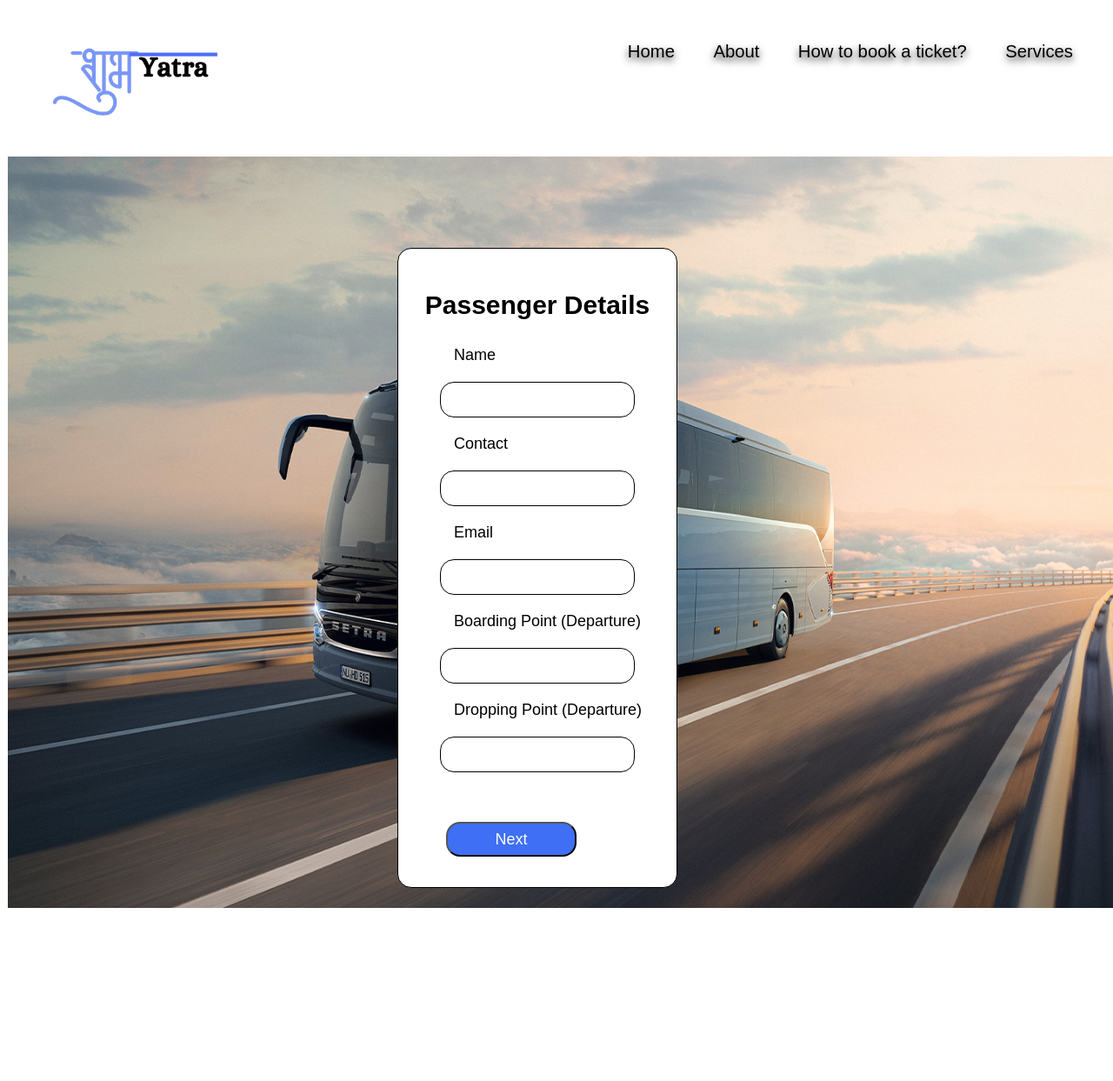
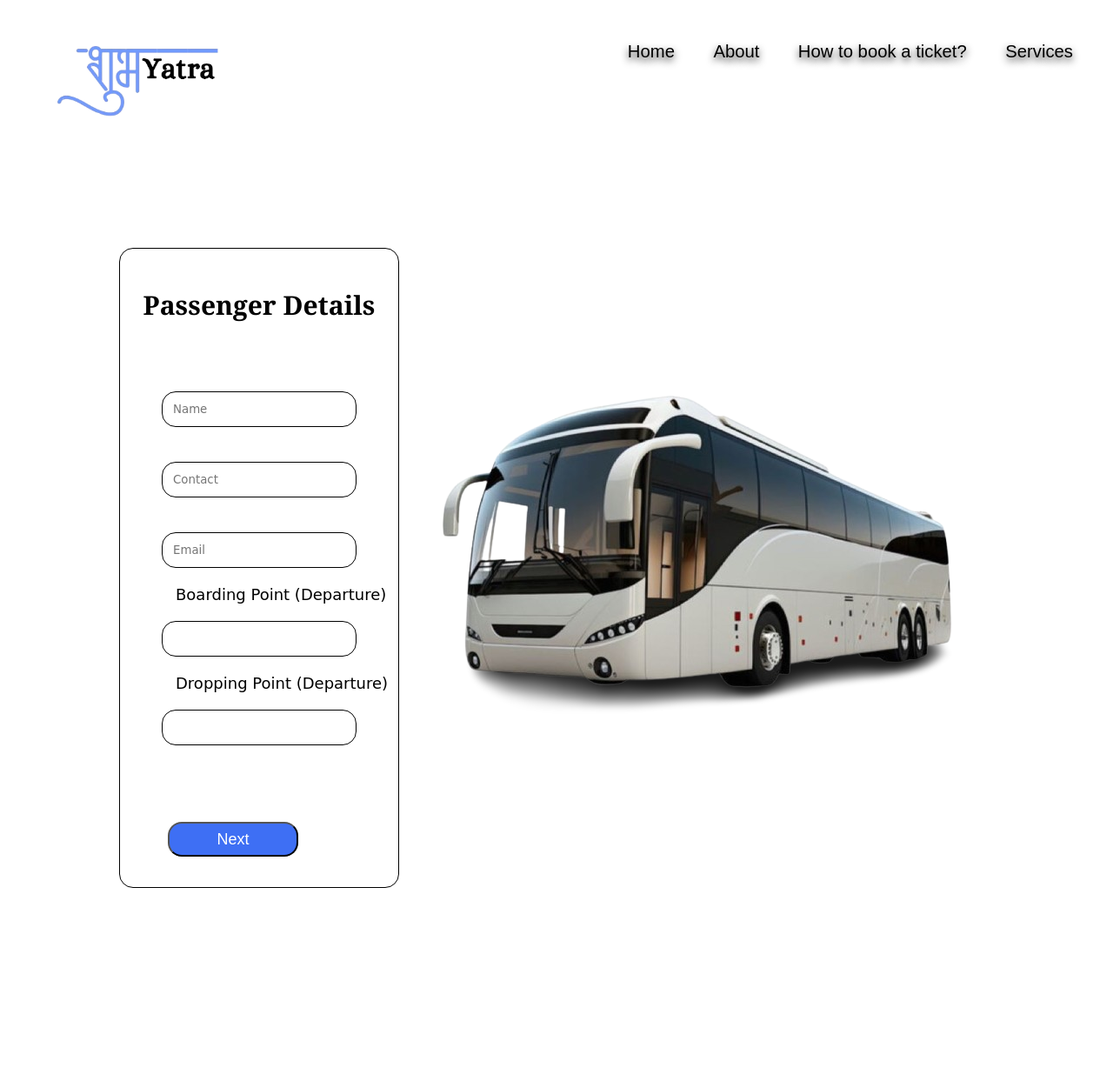
Before and after one commit to Priyanka-Kadel/Bus-Ticket-Booking-System, a Django app: page /backend/create-passenger/1/ in a window 1280 px wide. Shown: the top 1243 px of the page at 87% size. Run offline with Django 5.2, Linux system fonts and the light colour scheme; data that the repository does not hold is empty.

Commit message:
Change in frontend design

```diff
--- a/static/css/passenger_details.css
+++ b/static/css/passenger_details.css
@@ -92,15 +92,17 @@ body {
 .black-panel2 {
     position: absolute;
     top: 105px;
-    left: 35%;
+    left: 10%;
     width: 25%;
     height: 85%;
     background-color:white;
+    background: none;
     border-radius: 16px;
     display: flex;
     flex-direction: column;
     align-items: center;
     justify-content: center;
+
     border:1px solid black;
 
 }
@@ -111,12 +113,26 @@ body {
     left: 9px; /* Adjust this value based on your layout */
     width: 100%;
     height: 45%;
-    background-color: white;
-    border-radius: 12px;
+    border-radius: 16px;
     display: flex;
     flex-direction: column;
     align-items: center;
     justify-content: center;
+
+}
+.image-container{
+    position: absolute;
+    top: 246px;
+    left: 55%;
+    width: 15%;
+    height: 40%;
+    background-color:white;
+    border-radius: 16px;
+    display: flex;
+    flex-direction: column;
+    align-items: center;
+    justify-content: center;
+
 
 }
 
@@ -127,6 +143,7 @@ body {
     text-align: center;
     margin-top: -605px;
     position: absolute;
+    font-family: Georgia, serif;
 }
 
 .ul{
@@ -144,6 +161,8 @@ body {
             background-color: white;
             margin-left: 15%;
             border-radius: 16px;
+            background: none;
+            font-family: cursive;
         }
     .next-button {
     background-color: #3e6ff4;
@@ -173,4 +192,5 @@ body {
     margin-bottom: -10px;
     margin-left: 20%;
     font-size: bold;
+    font-family: cursive;
 }
--- a/templates/passenger_details.html
+++ b/templates/passenger_details.html
@@ -18,6 +18,13 @@
             <img src='/static/images/logo.png' alt="Logo" class="logo">
         </div>
 
+        <div class="image-container">
+            <!--  image -->
+            <img src='/static/images/365 copy.png' alt="image" class="image">
+        </div>
+
+
+
         <!-- Navigation bar -->
         <div class="navbar">
             <!-- Navigation links -->
@@ -29,7 +36,7 @@
             </ul>
         </div>
         <div class="right-panel">
-            <img src="/static/images/bg.jpg" alt="Description of the image" width="100%" height="100%">
+            <!-- <img src="/static/images/bg.jpg" alt="Description of the image" width="100%" height="100%"> -->
         <div class="black-panel2">
             <h1 class="panel-heading">Passenger Details</h1>
 
@@ -39,35 +46,33 @@
             <form method="post" action="{% url 'create-passenger' route.id%}">
                 {% csrf_token %}
 
-                <!-- Label and input for Name -->
+                <!-- Input for Name -->
                 <div class="form-group">
-                    <label for="name" class="input-label">Name</label>
-                    <input type="text" name="name" id="name" class="entry-box" required>
+                    <input type="text" name="name" id="name" class="entry-box" placeholder="Name" required>
                 </div>
 
-                <!-- Label and input for Contact -->
+                <!-- Input for Contact -->
                 <div class="form-group">
-                    <label for="contact" class="input-label">Contact</label>
-                    <input type="text" name="contact" id="contact" class="entry-box" required>
+                    <input type="text" name="contact" id="contact" class="entry-box" placeholder="Contact" required>
                 </div>
 
-                <!-- Label and input for Email -->
+                <!-- Input for Email -->
                 <div class="form-group">
-                    <label for="email" class="input-label">Email</label>
-                    <input type="email" name="email" id="email" class="entry-box" required>
+                    <input type="email" name="email" id="email" class="entry-box" placeholder="Email" required>
                 </div>
 
-                <!-- Label and input for Boarding Point (Departure) -->
+                <!-- Input for Boarding Point (Departure) -->
                 <div class="form-group">
                     <label for="boarding-point" class="input-label">Boarding Point (Departure)</label>
-                    <input type="text" name="from_location" class="entry-box" value='{{route.from_location}}'>
+                    <input type="text" name="from_location" class="entry-box" value='{{route.from_location}}' readonly>
                 </div>
 
-                <!-- Label and input for Dropping Point (Departure) -->
+                <!-- Input for Dropping Point (Departure) -->
                 <div class="form-group">
                     <label for="dropping-point" class="input-label">Dropping Point (Departure)</label>
-                    <input type="text" name="to_location" class="entry-box" value='{{route.to_location}}'>
+                    <input type="text" name="to_location" class="entry-box" value='{{route.to_location}}' readonly>
                 </div>
+
 
             {% comment %} <label for="reserved_seat" class="input-label">Reserved Seats</label> {% endcomment %}
             <input type="text" name="reserved_seats"  class="entry-box" value='{{reserved_seats}}'  hidden>
@@ -79,10 +84,11 @@
         </form>
         </div>
 
+        </div>
+    </div>
 
 
-        </div>
-    </div>
+
 </body>
 
 </html>
```
Also changed, not shown: static/css/payment.css (+4 -3 lines), static/images/bac.jpg (added), static/images/edit.png (deleted), static/images/logo.png.
